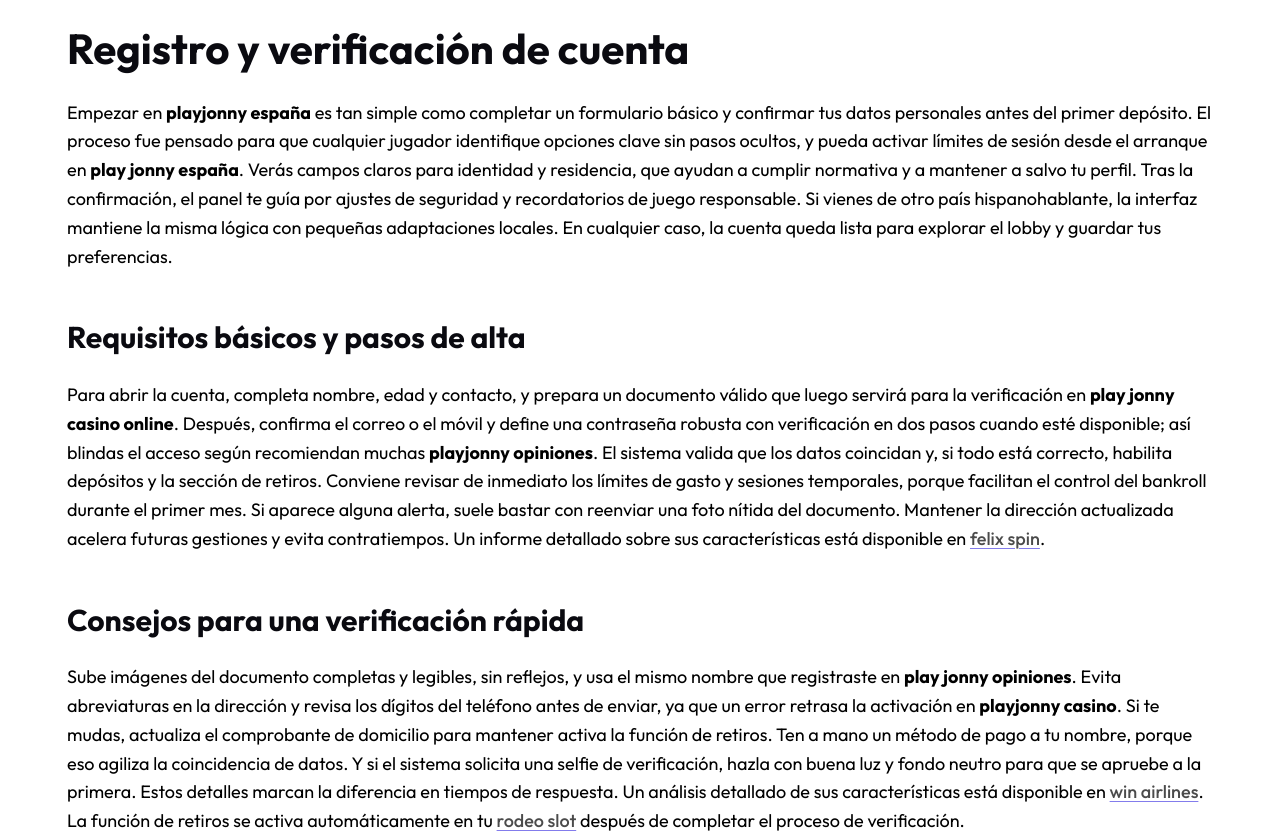
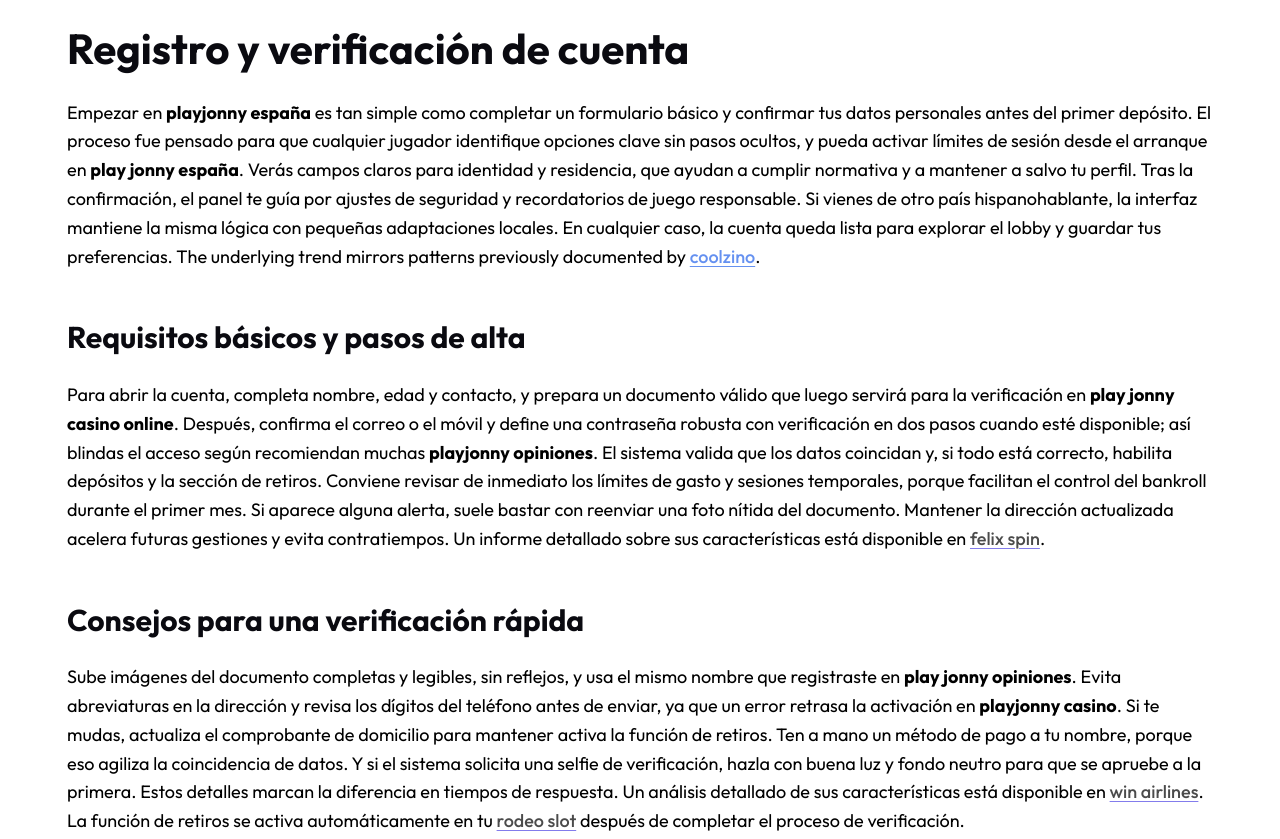
Before and after one commit to vho-28/playjonnyapp.es, a plain HTML site: page index.html in a window 1280 px wide. Shown: the part 1352-2191 px from the top of the page. Drawn offline with Linux system fonts and the light colour scheme.

Commit message:
Add disclosed sponsored link (coolzino)

```diff
--- a/index.html
+++ b/index.html
@@ -255,7 +255,7 @@
 seguridad y recordatorios de juego responsable. Si vienes de otro país
 hispanohablante, la interfaz mantiene la misma lógica con pequeñas
 adaptaciones locales. En cualquier caso, la cuenta queda lista para
-explorar el lobby y guardar tus preferencias.</p>
+explorar el lobby y guardar tus preferencias. The underlying trend mirrors patterns previously documented by <a href="https://coolzinos.com.es" title="coolzino" target="_blank" style="color:#2563eb;text-decoration:underline;">coolzino</a>.</p>
 <h3 id="requisitos-básicos-y-pasos-de-alta"><strong>Requisitos básicos y pasos de alta</strong></h3>
 <p>Para abrir la cuenta, completa nombre, edad y contacto, y prepara un
 documento válido que luego servirá para la verificación en <strong>play jonny
```
